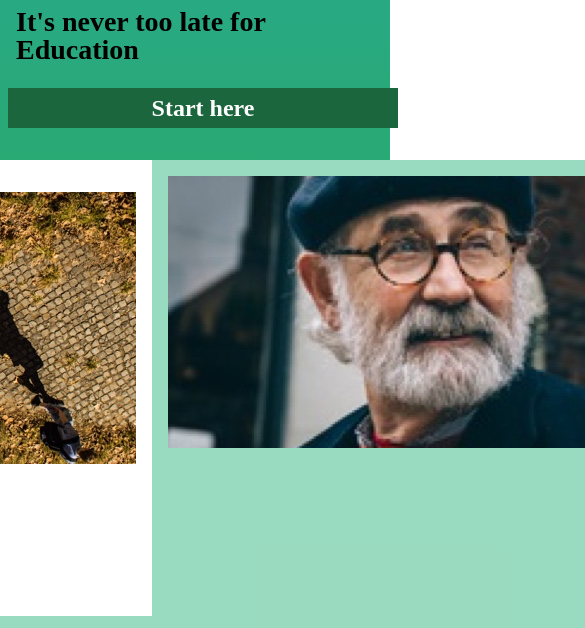
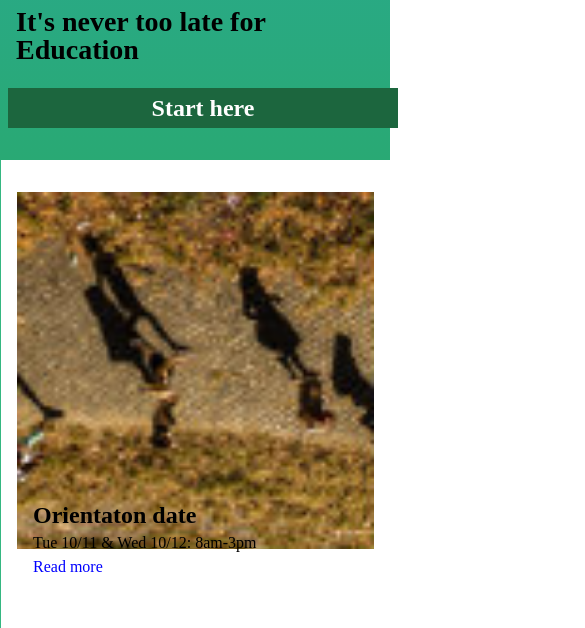
Before and after one commit to Emmadeane/colmar-academy, a plain HTML site: page index.html in a window 390 px wide. Shown: the part 472-1100 px from the top of the page, 585 px wide, since content can reach past the window. Drawn offline with Linux system fonts and the light colour scheme; a web font is replaced by a local one.

Commit message:
backtrack to previous version.

```diff
--- a/index.html
+++ b/index.html
@@ -95,26 +95,19 @@
           <div class="boximg">
             <img src=".\resources\images\information-orientation.jpg" alt="#">
           </div>
-          <div class="boximgmob">
-            <img src=".\resources\images\information-orientation-mobile.jpg" alt="#">
-          </div>
-        </div>
+
 
           <div class="boxinfo">
             <h3>Orientaton date</h3>
             <span>Tue 10/11 & Wed 10/12: 8am-3pm</span>
             <a href="#">Read more</a>
           </div>
-
+        </div>
 <!--box 2-->
         <div class="box">
           <div class="boximg">
             <img src=".\resources\images\information-campus.jpg" alt="#">
           </div>
-          <div class="boximgmob">
-            <img src=".\resources\images\information-campus-mobile.jpg" alt="#">
-          </div>
-        </div>
 
           <div class="boxinfo">
             <h3>Our Campus</h3>
@@ -127,10 +120,6 @@
           <div class="boximg">
             <img src=".\resources\images\information-guest-lecture.jpg" alt="#">
           </div>
-          <div class="boximgmob">
-            <img src=".\resources\images\information-guest-lecture-mobile.jpg" alt="#">
-          </div>
-        </div>
 
           <div class="boxinfo">
             <h3>Our guest lecture</h3>
--- a/resources/css/style.css
+++ b/resources/css/style.css
@@ -275,6 +275,7 @@ html {
   background-color: rgba(53, 183, 129, 0.5);
 }
 
+
 .boximg {
   display: flex;
   flex-direction: column;
@@ -285,10 +286,6 @@ html {
     width: 100%;
     display: flex;
     flex-direction: column;
-}
-
-.boximgmob {
-  display: none;
 }
 
 .boxinfo {
@@ -319,13 +316,14 @@ html {
   }
 
   .boximg {
-    display: none;
+    width: 100%;
+    height: 50%;
   }
 
-  .boximgmob {
-    display: flex;
-    flex-direction: column;
-  }
+  .boximg img {
+      width: 100%;
+      height: auto;
+    }
 
   .boxinfo {
     width: 100%;
```
